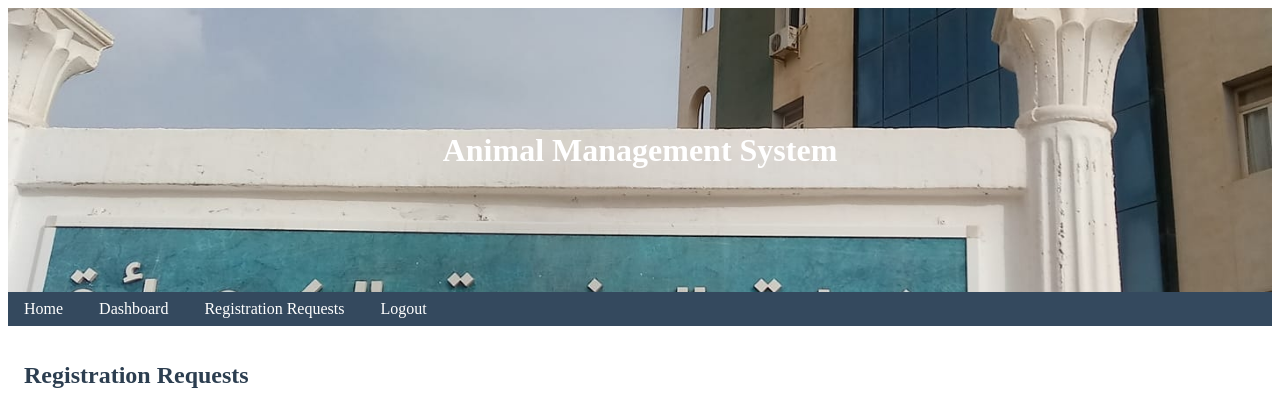
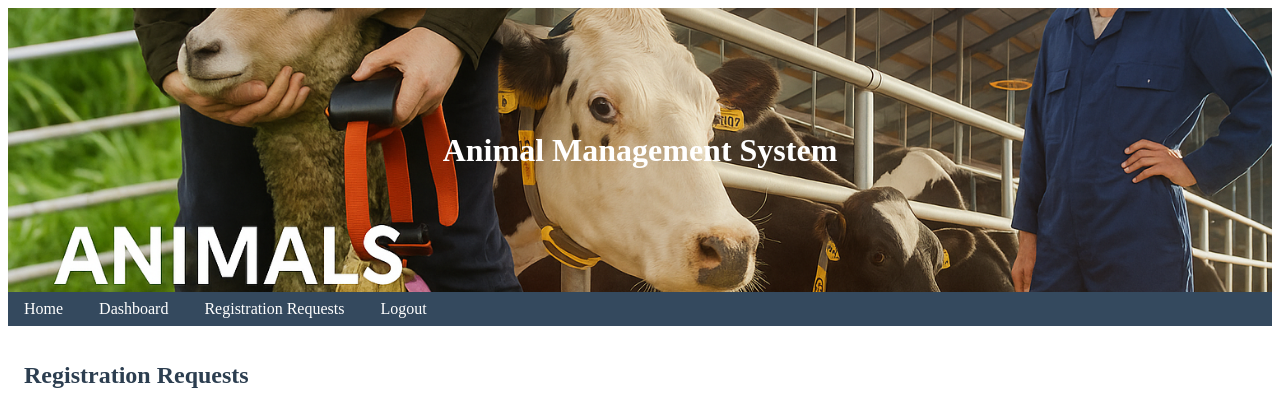
Before and after one commit to HADJIAHMED2219/animal_management, a Flask app: page /admin/requests in a window 1280 px wide. Shown: the top 409 px of the page. Run offline with Flask 3, Linux system fonts and the light colour scheme; the visitor is signed in with stand-in values (Sample User, id 1); data that the repository does not hold is empty; parts of the project's set-up code (start-up, migrations or seed data) failed here and were passed over.

Commit message:
style.css

```diff
--- a/static/css/style.css
+++ b/static/css/style.css
@@ -37,7 +37,7 @@
 /* Header avec image de fond uniquement */
 header {
     background-color: #2c3e50;
-    background-image: url('/static/images/ferme2.png');
+    background-image: url('/static/images/ferme3.png');
     background-size: cover;
     background-position: center;
     background-repeat: no-repeat;
```
